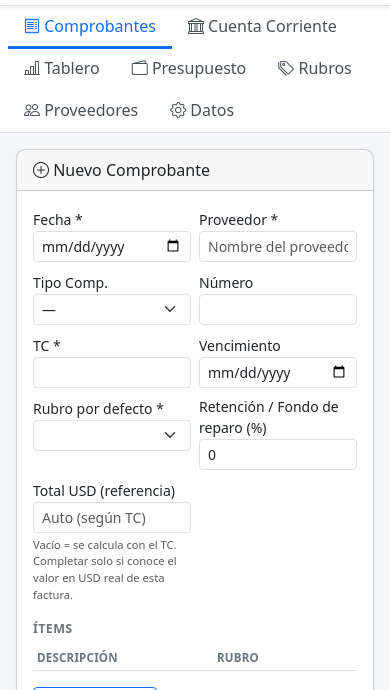
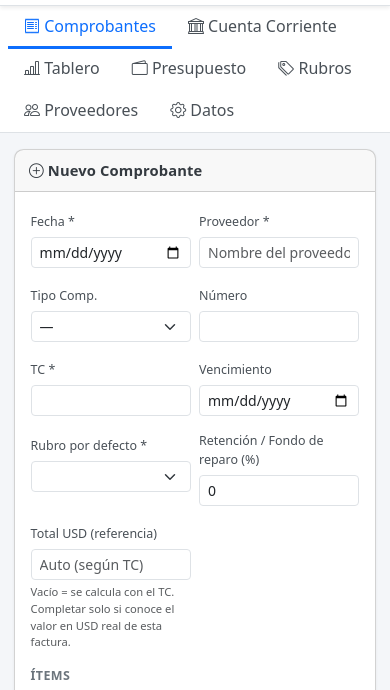
Before and after one commit to Alejorro/m-sgo, a website: page public/index.html in a window 390 px wide. Shown: the part 147-837 px from the top of the page. Drawn offline with nearby package versions, Linux system fonts and the light colour scheme; no server answers.

Commit message:
Fase 2: ajuste de espaciado y jerarquía visual (solo CSS)
Aire moderado entre campos, filas y cards en las 7 pestañas; mayor
distinción de títulos de sección vs labels de campo. Sin tocar
estructura HTML, lógica ni paleta de marca.

```diff
--- a/public/index.html
+++ b/public/index.html
@@ -113,12 +113,17 @@
   .nav-tabs-main{background:#fff;border-bottom:1px solid #dee2e6;padding:0 .5rem;flex-wrap:wrap;}
   .nav-tabs-main .nav-link{border:none;border-bottom:3px solid transparent;color:#495057;font-weight:500;}
   .nav-tabs-main .nav-link.active{border-bottom-color:#0d6efd;color:#0d6efd;background:transparent;}
-  .tab-pane-body{padding:1rem;}
+  .tab-pane-body{padding:1.5rem 1.25rem;}
   .card{border-radius:var(--sgo-card-radius);box-shadow:0 1px 3px rgba(0,0,0,.06);}
+  .card-body{padding:1.25rem;}
+  .card-header{padding:.75rem 1.25rem;font-weight:600;font-size:.92rem;color:#343a40;letter-spacing:.01em;}
+  .tab-pane-body .card.mb-3{margin-bottom:1.75rem !important;}
+  .row.g-2{--bs-gutter-y:.85rem;}
+  .row.g-2.mb-2{margin-bottom:1rem !important;}
   .kpi-card{border-radius:var(--sgo-card-radius);}
   .kpi-card .kpi-label{font-size:.72rem;text-transform:uppercase;letter-spacing:.03em;color:#6c757d;}
-  .kpi-card .kpi-value{font-size:1.35rem;font-weight:700;}
-  .kpi-card .kpi-sub{font-size:.75rem;color:#6c757d;}
+  .kpi-card .kpi-value{font-size:1.35rem;font-weight:700;margin-top:.2rem;}
+  .kpi-card .kpi-sub{font-size:.75rem;color:#6c757d;margin-top:.15rem;}
   table.table-sgo{font-size:.85rem;}
   table.table-sgo th{font-size:.72rem;text-transform:uppercase;letter-spacing:.02em;color:#6c757d;white-space:nowrap;}
   .semaforo-dot{display:inline-block;width:.65rem;height:.65rem;border-radius:50%;margin-right:.3rem;}
@@ -130,7 +135,8 @@
   .badge-estado-PAGADO{background:#198754;}
   .chart-card canvas{max-height:280px;}
   #toast-area{position:fixed;top:1rem;right:1rem;z-index:2000;width:320px;}
-  .form-section-title{font-size:.78rem;text-transform:uppercase;letter-spacing:.03em;color:#6c757d;font-weight:600;margin-bottom:.4rem;}
+  .form-section-title{font-size:.78rem;text-transform:uppercase;letter-spacing:.03em;color:#6c757d;font-weight:600;margin-bottom:.6rem;}
+  label.form-label.mb-0{margin-bottom:.35rem !important;color:#495057;font-weight:500;font-size:.78rem;}
   .item-row input, .item-row select{font-size:.85rem;}
   .clickable{cursor:pointer;}
   .text-strike{text-decoration:line-through;opacity:.6;}
@@ -138,6 +144,10 @@
   @media (max-width:576px){
     .kpi-card .kpi-value{font-size:1.1rem;}
     table.table-sgo{font-size:.78rem;}
+    .tab-pane-body{padding:1rem .85rem;}
+    .card-body{padding:1rem;}
+    .card-header{padding:.6rem .9rem;}
+    .tab-pane-body .card.mb-3{margin-bottom:1.25rem !important;}
   }
 </style>
 </head>
```
